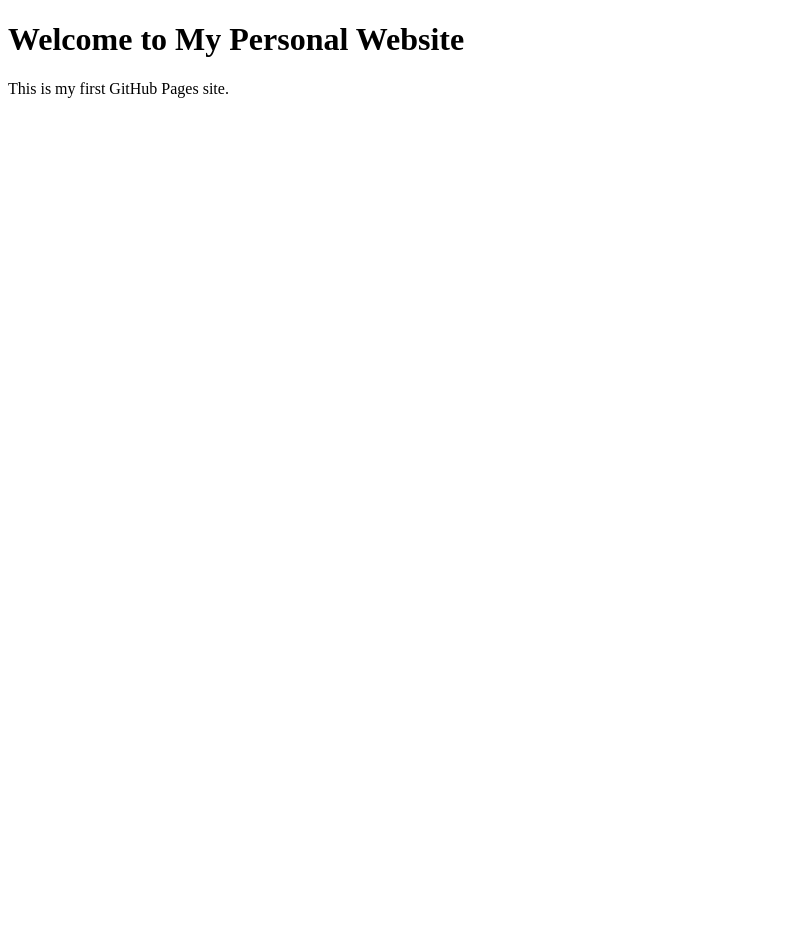
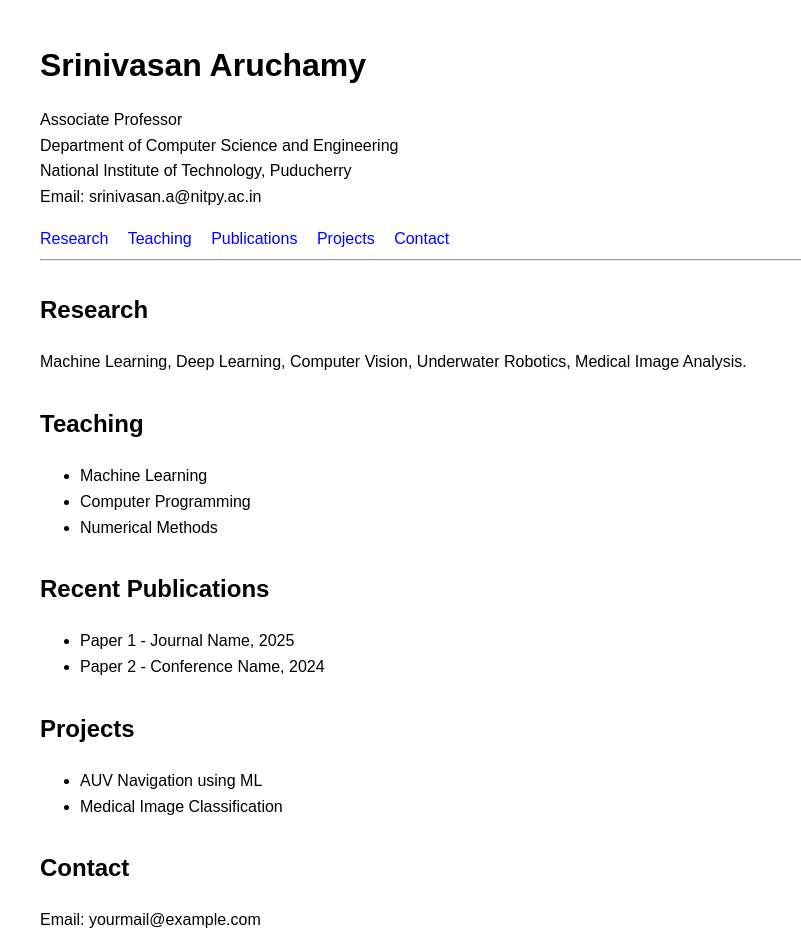
Before and after one commit to srinipsg/srinivasan-a.github.io, a plain HTML site: page index.html in a window 1280 px wide. Shown: the whole page, without its empty margins (0-801 px from the left). Before the commit the page ends 800 px from the top, so only its background shows below. Drawn offline with Linux system fonts and the light colour scheme.

Commit message:
Update index.html

```diff
--- a/index.html
+++ b/index.html
@@ -1,10 +1,91 @@
 <!DOCTYPE html>
 <html>
 <head>
-    <title>My Website</title>
+    <title>Dr. Srinivasan Aruchamy</title>
+    <style>
+        body {
+            font-family: Arial, sans-serif;
+            margin: 40px;
+            line-height: 1.6;
+        }
+        h1 {
+            margin-bottom: 5px;
+        }
+        nav a {
+            margin-right: 15px;
+            text-decoration: none;
+            color: blue;
+        }
+        section {
+            margin-top: 30px;
+        }
+    </style>
 </head>
+
 <body>
-    <h1>Welcome to My Personal Website</h1>
-    <p>This is my first GitHub Pages site.</p>
+
+<!-- Header -->
+<h1>Srinivasan Aruchamy</h1>
+<p>
+Associate Professor <br>
+Department of Computer Science and Engineering <br>
+National Institute of Technology, Puducherry  <br>
+Email: srinivasan.a@nitpy.ac.in
+</p>
+
+<!-- Navigation -->
+<nav>
+    <a href="#research">Research</a>
+    <a href="#teaching">Teaching</a>
+    <a href="#publications">Publications</a>
+    <a href="#projects">Projects</a>
+    <a href="#contact">Contact</a>
+</nav>
+
+<hr>
+
+<!-- Research -->
+<section id="research">
+<h2>Research</h2>
+<p>
+Machine Learning, Deep Learning, Computer Vision,
+Underwater Robotics, Medical Image Analysis.
+</p>
+</section>
+
+<!-- Teaching -->
+<section id="teaching">
+<h2>Teaching</h2>
+<ul>
+    <li>Machine Learning</li>
+    <li>Computer Programming</li>
+    <li>Numerical Methods</li>
+</ul>
+</section>
+
+<!-- Publications -->
+<section id="publications">
+<h2>Recent Publications</h2>
+<ul>
+    <li>Paper 1 - Journal Name, 2025</li>
+    <li>Paper 2 - Conference Name, 2024</li>
+</ul>
+</section>
+
+<!-- Projects -->
+<section id="projects">
+<h2>Projects</h2>
+<ul>
+    <li>AUV Navigation using ML</li>
+    <li>Medical Image Classification</li>
+</ul>
+</section>
+
+<!-- Contact -->
+<section id="contact">
+<h2>Contact</h2>
+<p>Email: yourmail@example.com</p>
+</section>
+
 </body>
 </html>
```
